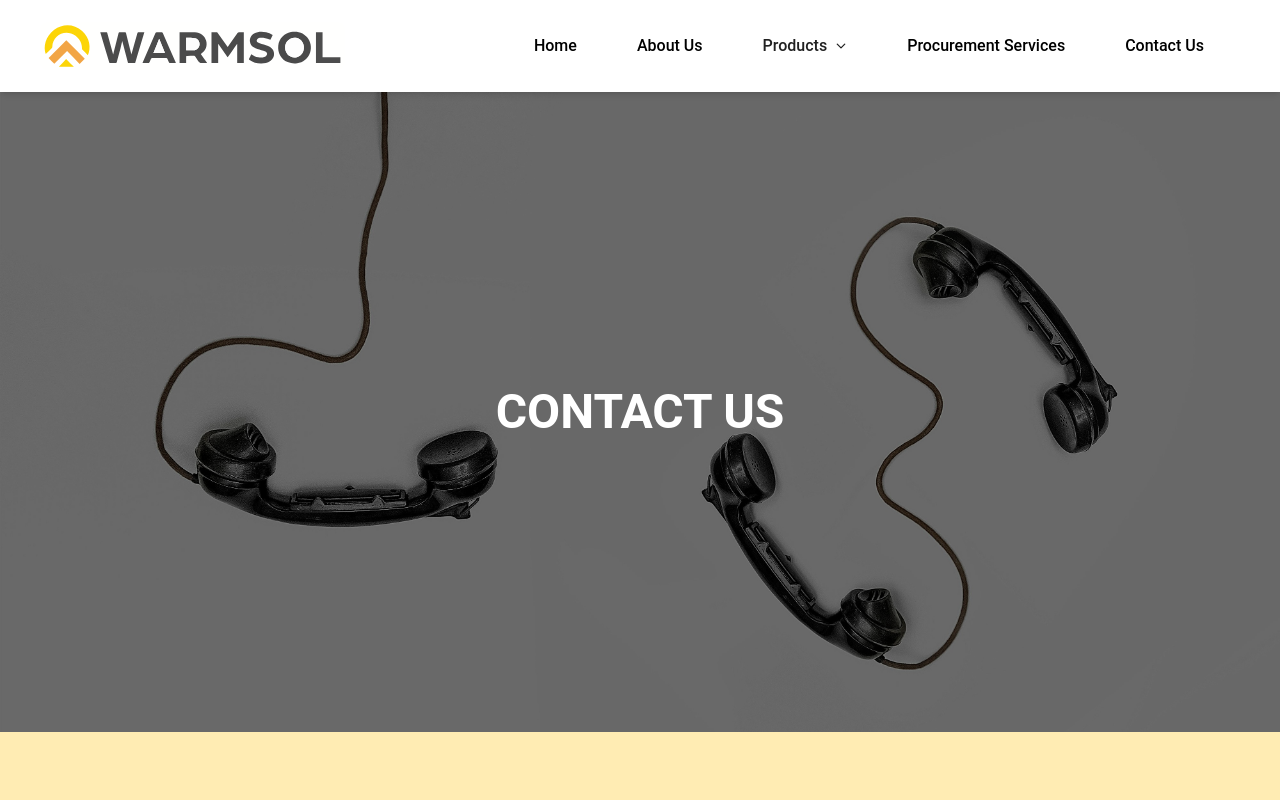
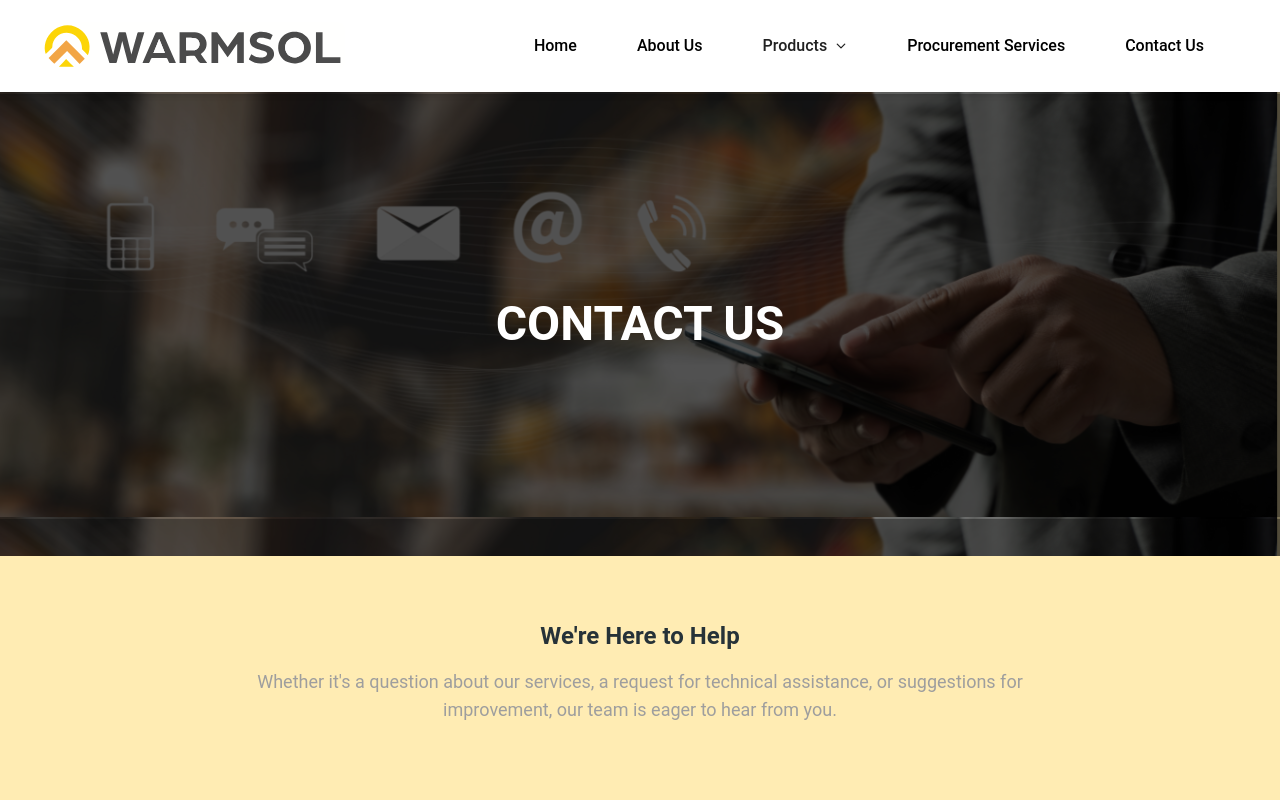
Before and after one commit to warmsolindus/warmsolIndusWeb, a React (Vite) app: page /contact-us in a window 1280 px wide. Shown: the top 800 px of the page. Built offline with nearby package versions, Linux system fonts and the light colour scheme; the HTML template or start-up script is replaced by a standard one.

Commit message:
contact us image

```diff
--- a/src/pages/AboutUs.jsx
+++ b/src/pages/AboutUs.jsx
@@ -21,7 +21,7 @@ function AboutUs() {
           <img
             src="/images/industry.jpg?height=800&width=1200"
             alt="aboutUs"
-            className="h-full w-full object-cover"
+            className="h-full w-full object-cover bg-fixed"
           />
           <div className="absolute inset-0 bg-black/50"/>
         </div>
--- a/src/pages/ContactUs.jsx
+++ b/src/pages/ContactUs.jsx
@@ -17,12 +17,9 @@ export function ContactSection() {
     <div className="bg-amber-100">
       <NavigationbarWithDropdownMultilevelMenu />
 
-      <div className="relative h-[60vh] md:h-[80vh] w-full">
+      <div className="relative h-[20vh] md:h-[58vh] w-full">
         <div
-          className="absolute inset-0 bg-[url('/images/contactUs.jpg?height=800&width=1200')] bg-fixed bg-cover transition-transform duration-[4000ms] ease-out ${
-            imageLoaded ? 'scale-120' : 'scale-100'
-          }`}
-"
+          className="absolute inset-0 bg-[url('/images/contact_us.jpg?height=448&width=1349')] bg-fixed bg-contain"
         >
           {/* <img
             src="/images/contactUs.jpg?height=800&width=1200"
--- a/src/pages/products/Polyisocyanurate.jsx
+++ b/src/pages/products/Polyisocyanurate.jsx
@@ -82,7 +82,7 @@ export default function Polyisocyanurate() {
                   used for bonding
                 </li>
                 <li>&#10004; &nbsp; Excellent moisture resistance</li>
-                <li>&#10004; &nbsp; Temperature range of -295ºF to 300ºF</li>
+                <li>&#10004; &nbsp; Temperature range of -160ºC to 140ºC</li>
                 <li>
                   &#10004; &nbsp; Slightly more efficient insulator than
                   extruded polystyrene
```
Also changed, not shown: public/images/contact_us.jpg (added), public/images/ssBlindRivet.jpg.
